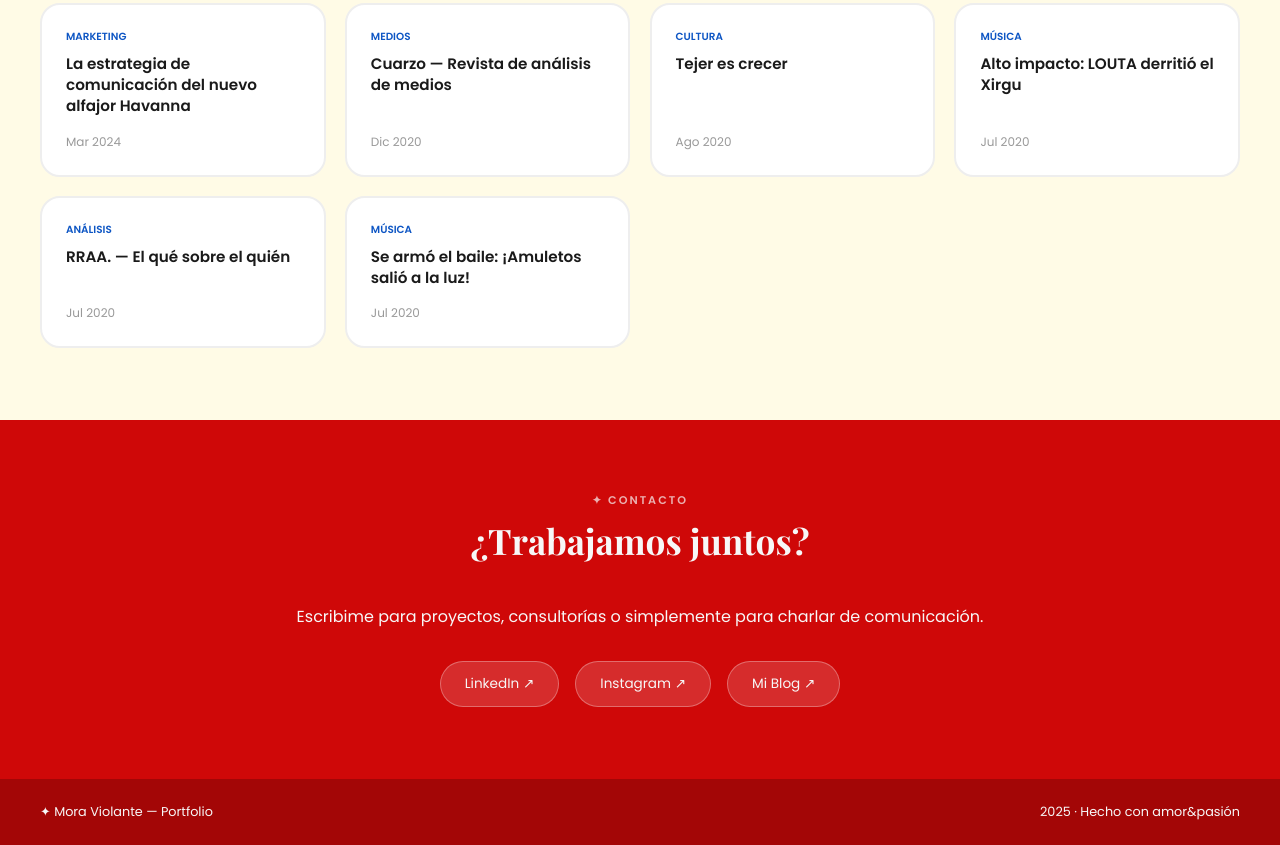
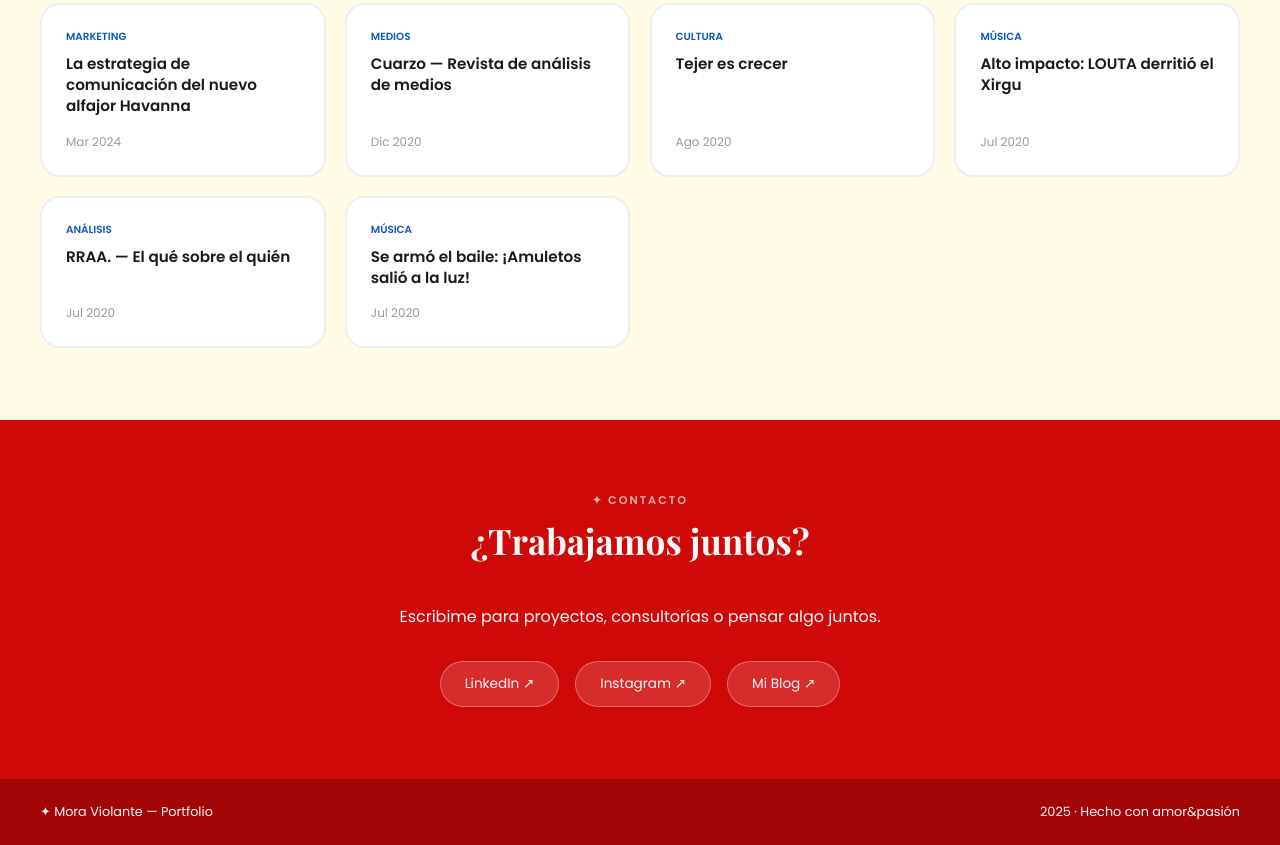
Before and after one commit to moraviolante/moraviolante.github.io, a plain HTML site: page index.html in a window 1280 px wide. Shown: the part 2383-3228 px from the top of the page. Drawn offline with nearby package versions, Linux system fonts and the light colour scheme; a web font is replaced by a local one.

Commit message:
Add files via upload

```diff
--- a/index.html
+++ b/index.html
@@ -185,7 +185,7 @@
   <section class="contacto" id="contacto">
     <div class="section-label">✦ Contacto</div>
     <h2 class="section-title">¿Trabajamos juntos?</h2>
-    <p>Escribime para proyectos, consultorías o simplemente para charlar de comunicación.</p>
+    <p>Escribime para proyectos, consultorías o pensar algo juntos.</p>
     <div class="social-links">
       <a class="social-link" href="https://www.linkedin.com/in/moraviolantecomunicacion/" target="_blank">LinkedIn ↗</a>
       <a class="social-link" href="https://www.instagram.com/moviolante/" target="_blank">Instagram ↗</a>
```
